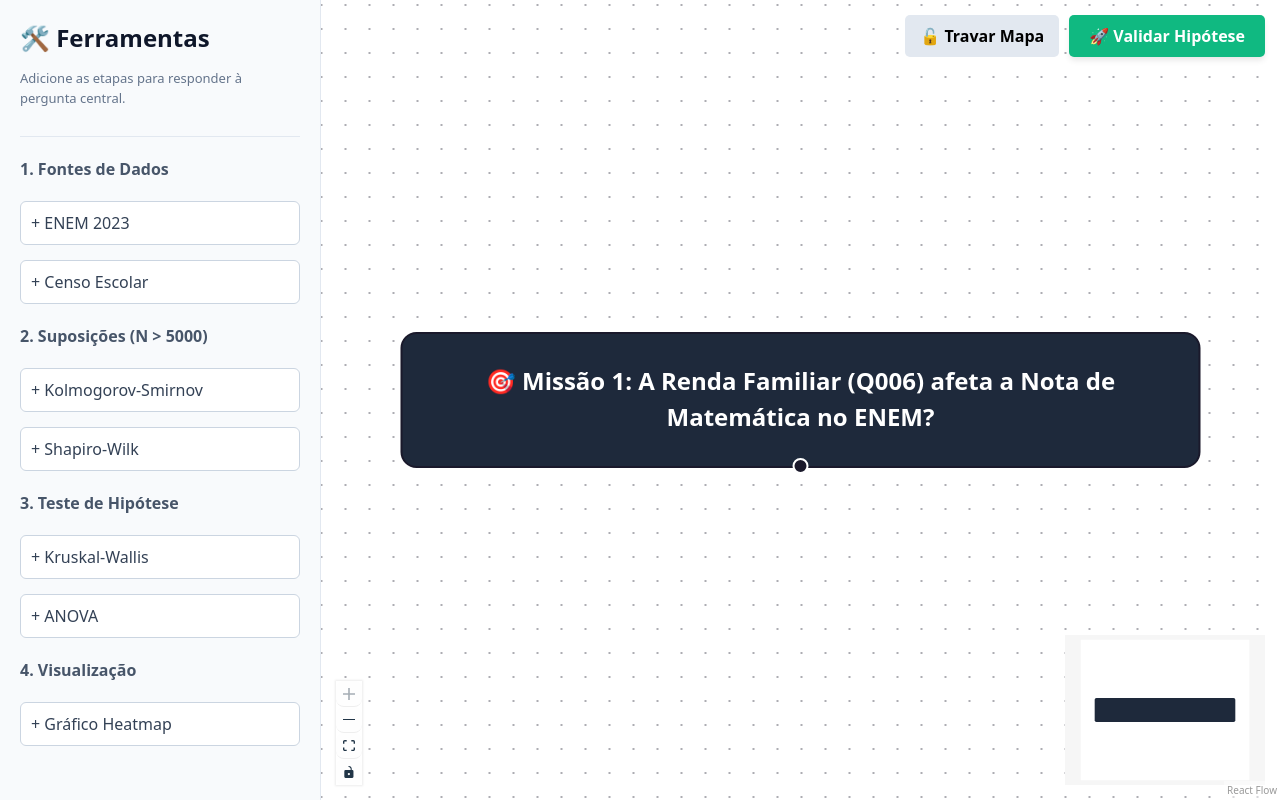
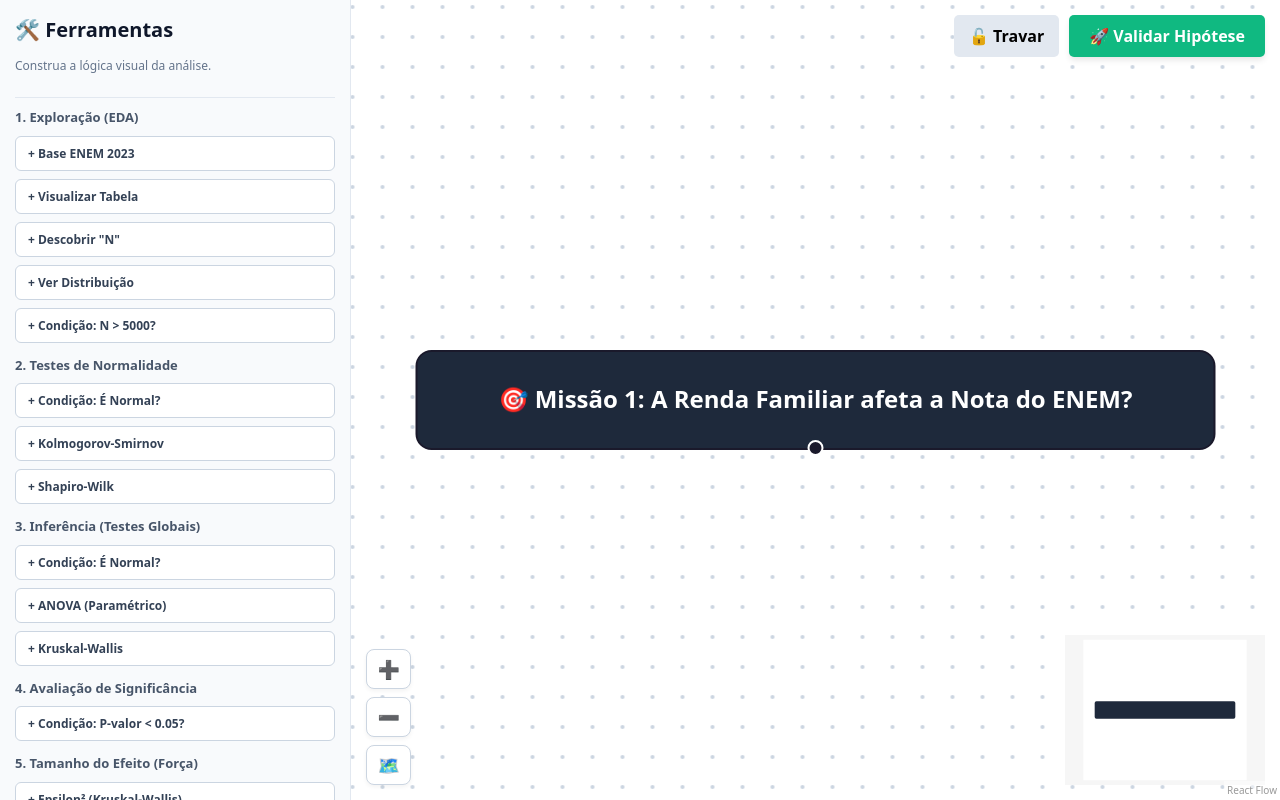
Before and after one commit to gustvo-olive/tcc, a React (Vite) app in the folder frontend/: page / in a window 1280 px wide. Built offline with nearby package versions, Linux system fonts and the light colour scheme.

Commit message:
Update App.jsx
Atualizando a tela da trilha da analise inferencial de renda x desempenho.

```diff
--- a/frontend/src/App.jsx
+++ b/frontend/src/App.jsx
@@ -1,131 +1,222 @@
-import React, { useState, useCallback } from 'react';
+import React, { useState, useCallback, useMemo } from 'react';
 import {
   ReactFlow,
   MiniMap,
-  Controls,
   Background,
   Panel,
   useNodesState,
   useEdgesState,
   addEdge,
+  Handle,
+  Position,
+  useReactFlow, // Importamos a ferramenta que controla a câmera!
+  ReactFlowProvider // Necessário para a câmera funcionar
 } from '@xyflow/react';
 import '@xyflow/react/dist/style.css';
 
-// 1. O Bloco Inicial: A Pergunta Problema (Fixo e inamovível)
+// ==========================================
+// 1. NÓ: LOSANGO (AGORA COM SIM E NÃO!)
+// ==========================================
+const ConditionNode = ({ data }) => {
+  return (
+    <div style={{ width: 100, height: 100, position: 'relative', display: 'flex', alignItems: 'center', justifyContent: 'center' }}>
+
+      {/* ENTRADA */}
+      <Handle type="target" position={Position.Top} id="top" style={{ background: '#333', width: '10px', height: '10px' }} />
+
+      {/* SAÍDA ESQUERDA (NÃO) - Bolinha vermelha */}
+      <Handle type="source" position={Position.Left} id="nao" style={{ background: '#ef4444', width: '12px', height: '12px', left: '-6px' }} />
+      <div style={{ position: 'absolute', left: '-30px', color: '#ef4444', fontWeight: 'bold', fontSize: '13px', textShadow: '1px 1px 0 #fff' }}>Não</div>
+
+      {/* SAÍDA DIREITA (SIM) - Bolinha verde */}
+      <Handle type="source" position={Position.Right} id="sim" style={{ background: '#10b981', width: '12px', height: '12px', right: '-6px' }} />
+      <div style={{ position: 'absolute', right: '-30px', color: '#10b981', fontWeight: 'bold', fontSize: '13px', textShadow: '1px 1px 0 #fff' }}>Sim</div>
+
+      {/* SAÍDA BAIXO (Neutro) */}
+      <Handle type="source" position={Position.Bottom} id="bottom" style={{ background: '#333', width: '10px', height: '10px' }} />
+
+      {/* FORMATO DO LOSANGO */}
+      <div style={{ position: 'absolute', width: '80%', height: '80%', background: '#eab308', transform: 'rotate(45deg)', borderRadius: '8px', zIndex: -1, boxShadow: '0 4px 6px -1px rgb(0 0 0 / 0.1)' }}></div>
+      <div style={{ color: 'white', fontWeight: 'bold', textAlign: 'center', fontSize: '11px', zIndex: 1, padding: '5px' }}>{data.label}</div>
+    </div>
+  );
+};
+
+// ==========================================
+// 2. NÓ: OVAL (FIM DA LINHA)
+// ==========================================
+const EndNode = ({ data }) => {
+  return (
+    <div style={{ padding: '10px 20px', background: data.color || '#ef4444', color: 'white', fontWeight: 'bold', borderRadius: '50px', textAlign: 'center', border: '2px solid rgba(0,0,0,0.2)', boxShadow: '0 4px 6px -1px rgb(0 0 0 / 0.1)', minWidth: '120px', fontSize: '13px' }}>
+      <Handle type="target" position={Position.Top} style={{ background: '#333', width: '10px', height: '10px' }} />
+      {data.label}
+    </div>
+  );
+};
+
+// ==========================================
+// 3. CONTROLES DE CÂMERA ( )
+// ==========================================
+const CustomControls = () => {
+  const { zoomIn, zoomOut, fitView } = useReactFlow(); // Pegamos os controles reais
+  return (
+    <Panel position="bottom-left" style={{ display: 'flex', flexDirection: 'column', gap: '8px', margin: '15px' }}>
+      <button onClick={() => zoomIn({ duration: 300 })} style={ctrlBtnStyle} title="Aproximar">➕</button>
+      <button onClick={() => zoomOut({ duration: 300 })} style={ctrlBtnStyle} title="Afastar">➖</button>
+      <button onClick={() => fitView({ duration: 300 })} style={ctrlBtnStyle} title="Centralizar Mapa">🗺️</button>
+    </Panel>
+  );
+};
+
+// ==========================================
+// 4. A APLICAÇÃO PRINCIPAL
+// ==========================================
 const initialNodes = [
-  {
-    id: 'pergunta-1',
-    position: { x: 250, y: 50 },
-    data: { label: '🎯 Missão 1: A Renda Familiar (Q006) afeta a Nota de Matemática no ENEM?' },
-    type: 'input',
-    draggable: false, // Esse bloco nunca se move
-    style: { background: '#1e293b', color: 'white', fontWeight: 'bold', width: 400, borderRadius: '8px', padding: '15px', textAlign: 'center' }
-  }
+  { id: 'pergunta-1', position: { x: 250, y: 30 }, data: { label: '🎯 Missão 1: A Renda Familiar afeta a Nota do ENEM?' }, type: 'input', draggable: false, style: { background: '#1e293b', color: 'white', fontWeight: 'bold', width: 400, borderRadius: '8px', padding: '15px', textAlign: 'center' } }
 ];
 
-export default function App() {
+function FlowDesigner() {
   const [nodes, setNodes, onNodesChange] = useNodesState(initialNodes);
   const [edges, setEdges, onEdgesChange] = useEdgesState([]);
   const [isLocked, setIsLocked] = useState(false);
 
-  // Função para conectar as peças
-  const onConnect = useCallback((params) => setEdges((eds) => addEdge({ ...params, animated: true }, eds)), [setEdges]);
+  const nodeTypes = useMemo(() => ({ condition: ConditionNode, end: EndNode }), []);
 
-  // Função simplificada para adicionar blocos ao Canvas clicando na Sidebar
+  const onConnect = useCallback((params) => setEdges((eds) => addEdge({ ...params, animated: true, style: { strokeWidth: 2, stroke: '#64748b' } }, eds)), [setEdges]);
+
+  // Esta é a função que conserta o bug de apagar blocos!
   const addBlock = (label, color, tipo = 'default') => {
     const newNode = {
-      id: `node-${nodes.length + 1}`,
-      position: { x: Math.random() * 200 + 100, y: Math.random() * 200 + 200 },
-      data: { label },
+      id: `node-${Date.now()}`,
+      position: { x: Math.random() * 100 + 150, y: Math.random() * 100 + 150 },
+      data: { label, color },
       type: tipo,
-      style: { background: color, color: 'white', fontWeight: 'bold', borderRadius: '8px', padding: '10px' }
+      style: (tipo === 'default') ? { background: color, color: 'white', fontWeight: 'bold', borderRadius: '8px', padding: '10px', boxShadow: '0 4px 6px -1px rgb(0 0 0 / 0.1)', fontSize: '13px' } : undefined
     };
     setNodes((nds) => [...nds, newNode]);
   };
 
-  // Trava ou destrava todos os blocos (menos a pergunta)
-  const toggleLock = () => setIsLocked(!isLocked);
+  const submitHypothesis = async () => {
+    // 1. Empacotamos o estado atual do Grafo (Nós na tela e Linhas conectadas)
+    const payloadParaPython = {
+      elementos: nodes.map(n => ({ id: n.id, nome: n.data.label, tipo: n.type })),
+      conexoes: edges.map(e => ({
+        origem_id: e.source,
+        saida_utilizada: e.sourceHandle, // Diz se saiu do 'sim', 'nao' ou 'bottom'
+        destino_id: e.target
+      }))
+    };
 
-  // Simula a validação da hipótese (Backend)
-  const submitHypothesis = () => {
-    alert("Enviando arquitetura para o Python validar... (Aqui entrará a sua lógica de gamificação/erro)");
+    console.log("📦 Pacote pronto para envio:", payloadParaPython);
+
+    // Alerta temporário apenas para você saber que a função rodou
+    alert("Grafo compilado! Abra o Console (F12) para ver o JSON que será enviado para o FastAPI em Python.");
+
+    /* ============= ÁREA DE COMUNICAÇÃO COM O BACK-END =============
+    Quando a sua API estiver pronta, o código acima será substituído por algo assim:
+
+    try {
+      const response = await fetch('http://localhost:8000/api/avaliar-trilha', {
+        method: 'POST',
+        headers: { 'Content-Type': 'application/json' },
+        body: JSON.stringify(payloadParaPython)
+      });
+      const resultado = await response.json();
+
+      // Recebe a nota e o Feedback do Python e mostra na tela
+      alert(resultado.feedback_guiado);
+      atualizarXP(resultado.xp_ganho);
+
+    } catch (error) {
+      console.error("Erro ao conectar com o Python:", error);
+    }
+    ==============================================================
+    */
   };
 
   return (
     <div style={{ display: 'flex', width: '100vw', height: '100vh', fontFamily: 'system-ui, sans-serif' }}>
 
-      {/* SIDEBAR DE FERRAMENTAS (O Inventário) */}
-      <div style={{ width: '280px', background: '#f8fafc', padding: '20px', borderRight: '1px solid #e2e8f0', display: 'flex', flexDirection: 'column', gap: '15px' }}>
+      {/* SIDEBAR */}
+      <div style={{ width: '320px', background: '#f8fafc', padding: '15px', borderRight: '1px solid #e2e8f0', display: 'flex', flexDirection: 'column', gap: '8px', overflowY: 'auto' }}>
         <div>
-          <h2 style={{ margin: 0, color: '#0f172a' }}>🛠️ Ferramentas</h2>
-          <p style={{ fontSize: '13px', color: '#64748b' }}>Adicione as etapas para responder à pergunta central.</p>
+          <h2 style={{ margin: 0, color: '#0f172a', fontSize: '20px' }}>🛠️ Ferramentas</h2>
+          <p style={{ fontSize: '12px', color: '#64748b' }}>Construa a lógica visual da análise.</p>
         </div>
+        <hr style={{ border: 'none', borderTop: '1px solid #e2e8f0', margin: '2px 0' }} />
 
-        <div style={{ background: '#e2e8f0', height: '1px' }}></div>
+        {/* 1. DADOS E EXPLORAÇÃO */}
+        <h4 style={{ margin: '0', color: '#475569', fontSize: '13px' }}>1. Exploração (EDA)</h4>
+        <button onClick={() => addBlock('📊 Microdados ENEM', '#2563eb')} style={btnStyle}>+ Base ENEM 2023</button>
+        <button onClick={() => addBlock('👁️ Ver Tabela (Head)', '#0891b2')} style={btnStyle}>+ Visualizar Tabela</button>
+        <button onClick={() => addBlock('🧮 Contar Amostras (N)', '#0891b2')} style={btnStyle}>+ Descobrir "N"</button>
+        <button onClick={() => addBlock('📉 Histograma', '#0891b2')} style={btnStyle}>+ Ver Distribuição</button>
+        <button onClick={() => addBlock('N > 5000?', '#eab308', 'condition')} style={btnStyle}>+ Condição: N &gt; 5000?</button>
 
-        {/* Categoria: Dados */}
-        <h4 style={{ margin: '5px 0', color: '#475569' }}>1. Fontes de Dados</h4>
-        <button onClick={() => addBlock('📊 Microdados ENEM (Amostra)', '#2563eb')} style={btnStyle}>+ ENEM 2023</button>
-        <button onClick={() => addBlock('📊 Censo Escolar', '#3b82f6')} style={btnStyle}>+ Censo Escolar</button>
+        {/* 2. PREMISSAS (NORMALIDADE) */}
+        <h4 style={{ margin: '5px 0 0 0', color: '#475569', fontSize: '13px' }}>2. Testes de Normalidade</h4>
+        <button onClick={() => addBlock('É Normal?', '#eab308', 'condition')} style={btnStyle}>+ Condição: É Normal?</button>
+        <button onClick={() => addBlock('⚖️ Kolmogorov (N Alto)', '#8b5cf6')} style={btnStyle}>+ Kolmogorov-Smirnov</button>
+        <button onClick={() => addBlock('⚖️ Shapiro (N Baixo)', '#a855f7')} style={btnStyle}>+ Shapiro-Wilk</button>
 
-        {/* Categoria: Testes de Normalidade */}
-        <h4 style={{ margin: '5px 0', color: '#475569' }}>2. Suposições (N > 5000)</h4>
-        <button onClick={() => addBlock('⚖️ Kolmogorov-Smirnov (Certo)', '#8b5cf6')} style={btnStyle}>+ Kolmogorov-Smirnov</button>
-        <button onClick={() => addBlock('⚖️ Shapiro-Wilk (Erro N alto)', '#a855f7')} style={btnStyle}>+ Shapiro-Wilk</button>
+        {/* 3. INFERÊNCIA */}
+        <h4 style={{ margin: '5px 0 0 0', color: '#475569', fontSize: '13px' }}>3. Inferência (Testes Globais)</h4>
+        <button onClick={() => addBlock('A Curva é Normal?', '#eab308', 'condition')} style={btnStyle}>+ Condição: É Normal?</button>
+        <button onClick={() => addBlock('🧮 ANOVA (Paramétrico)', '#ef4444')} style={btnStyle}>+ ANOVA (Paramétrico)</button>
+        <button onClick={() => addBlock('🧮 Kruskal-Wallis', '#16a34a')} style={btnStyle}>+ Kruskal-Wallis</button>
 
-        {/* Categoria: Inferência */}
-        <h4 style={{ margin: '5px 0', color: '#475569' }}>3. Teste de Hipótese</h4>
-        <button onClick={() => addBlock('🧮 Kruskal-Wallis (Não-Param)', '#16a34a')} style={btnStyle}>+ Kruskal-Wallis</button>
-        <button onClick={() => addBlock('🧮 ANOVA (Paramétrico)', '#ef4444')} style={btnStyle}>+ ANOVA</button>
+        {/* 4. SIGNIFICÂNCIA */}
+        <h4 style={{ margin: '5px 0 0 0', color: '#475569', fontSize: '13px' }}>4. Avaliação de Significância</h4>
+        <button onClick={() => addBlock('P-valor < 0.05?', '#eab308', 'condition')} style={btnStyle}>+ Condição: P-valor &lt; 0.05?</button>
 
-        {/* Categoria: Resultados */}
-        <h4 style={{ margin: '5px 0', color: '#475569' }}>4. Visualização</h4>
-        <button onClick={() => addBlock('🔥 Heatmap (Post-Hoc Dunn)', '#d97706', 'output')} style={btnStyle}>+ Gráfico Heatmap</button>
+        {/* 5. TAMANHO DO EFEITO */}
+        <h4 style={{ margin: '5px 0 0 0', color: '#475569', fontSize: '13px' }}>5. Tamanho do Efeito (Força)</h4>
+        <button onClick={() => addBlock('📏 Epsilon² (Kruskal)', '#0f766e')} style={btnStyle}>+ Epsilon² (Kruskal-Wallis)</button>
+        <button onClick={() => addBlock('📏 Eta² (ANOVA)', '#0f766e')} style={btnStyle}>+ Eta² (ANOVA)</button>
+
+        {/* 6. POST-HOC */}
+        <h4 style={{ margin: '5px 0 0 0', color: '#475569', fontSize: '13px' }}>6. Post-Hoc (Quem é diferente?)</h4>
+        <button onClick={() => addBlock('🔥 Heatmap de Dunn', '#d97706')} style={btnStyle}>+ Post-Hoc de Dunn</button>
+        <button onClick={() => addBlock('📊 Post-Hoc de Tukey', '#d97706')} style={btnStyle}>+ Post-Hoc de Tukey</button>
+
+        {/* 7. CONCLUSÃO */}
+        <h4 style={{ margin: '5px 0 0 0', color: '#475569', fontSize: '13px' }}>7. Conclusão</h4>
+        <button onClick={() => addBlock('🛑 Fim: Aceitar H0 (p ≥ 0.05)', '#94a3b8', 'end')} style={btnStyle}>+ Fim: Aceitar H0</button>
+        <button onClick={() => addBlock('🏆 Fim: Análise Concluída', '#10b981', 'end')} style={btnStyle}>+ Fim: Sucesso</button>
       </div>
 
-      {/* ÁREA DO CANVAS (Onde a mágica acontece) */}
+      {/* CANVAS */}
       <div style={{ flex: 1, position: 'relative' }}>
-        <ReactFlow
-          nodes={nodes}
-          edges={edges}
-          onNodesChange={onNodesChange}
-          onEdgesChange={onEdgesChange}
-          onConnect={onConnect}
-          nodesDraggable={!isLocked} // A mágica do seu cadeado acontece aqui!
-          fitView
-        >
-          {/* Painel Customizado (Topo Direita) */}
+        <ReactFlow nodes={nodes} edges={edges} onNodesChange={onNodesChange} onEdgesChange={onEdgesChange} onConnect={onConnect} nodeTypes={nodeTypes} nodesDraggable={!isLocked} fitView>
           <Panel position="top-right" style={{ display: 'flex', gap: '10px' }}>
-            <button
-              onClick={toggleLock}
-              style={{ padding: '10px 15px', background: isLocked ? '#ef4444' : '#e2e8f0', color: isLocked ? 'white' : 'black', border: 'none', borderRadius: '5px', cursor: 'pointer', fontWeight: 'bold' }}>
-              {isLocked ? '🔒 Destravar Mapa' : '🔓 Travar Mapa'}
+            <button onClick={() => setIsLocked(!isLocked)} style={{ padding: '10px 15px', background: isLocked ? '#ef4444' : '#e2e8f0', color: isLocked ? 'white' : 'black', border: 'none', borderRadius: '5px', cursor: 'pointer', fontWeight: 'bold' }}>
+              {isLocked ? '🔒 Destravar' : '🔓 Travar'}
             </button>
-            <button
-              onClick={submitHypothesis}
-              style={{ padding: '10px 20px', background: '#10b981', color: 'white', border: 'none', borderRadius: '5px', cursor: 'pointer', fontWeight: 'bold', boxShadow: '0 4px 6px -1px rgb(0 0 0 / 0.1)' }}>
+            <button onClick={submitHypothesis} style={{ padding: '10px 20px', background: '#10b981', color: 'white', border: 'none', borderRadius: '5px', cursor: 'pointer', fontWeight: 'bold', boxShadow: '0 4px 6px -1px rgb(0 0 0 / 0.1)' }}>
               🚀 Validar Hipótese
             </button>
           </Panel>
 
-          <Controls />
-          <MiniMap />
-          <Background variant="dots" gap={12} size={1} />
+          {/* Adicionando nossos novos controles no Canvas */}
+          <CustomControls />
+
+          <MiniMap nodeStrokeWidth={3} zoomable pannable />
+          <Background variant="dots" gap={15} size={2} color="#cbd5e1" />
         </ReactFlow>
       </div>
     </div>
   );
 }
 
-// Estilo auxiliar para os botões da Sidebar não poluírem o código principal
-const btnStyle = {
-  padding: '10px',
-  background: 'white',
-  border: '1px solid #cbd5e1',
-  borderRadius: '6px',
-  cursor: 'pointer',
-  textAlign: 'left',
-  fontWeight: '500',
-  color: '#334155',
-  transition: '0.2s'
-};
+// Para usar o useReactFlow, toda a aplicação precisa estar envolvida neste Provider!
+export default function App() {
+  return (
+    <ReactFlowProvider>
+      <FlowDesigner />
+    </ReactFlowProvider>
+  );
+}
+
+// Estilos dos botões
+const btnStyle = { padding: '8px 12px', background: 'white', border: '1px solid #cbd5e1', borderRadius: '6px', cursor: 'pointer', textAlign: 'left', fontWeight: '600', color: '#334155', fontSize: '12px' };
+const ctrlBtnStyle = { width: '40px', height: '40px', background: 'white', border: '1px solid #cbd5e1', borderRadius: '8px', cursor: 'pointer', fontSize: '18px', display: 'flex', alignItems: 'center', justifyContent: 'center', boxShadow: '0 2px 4px rgba(0,0,0,0.05)' };
```
